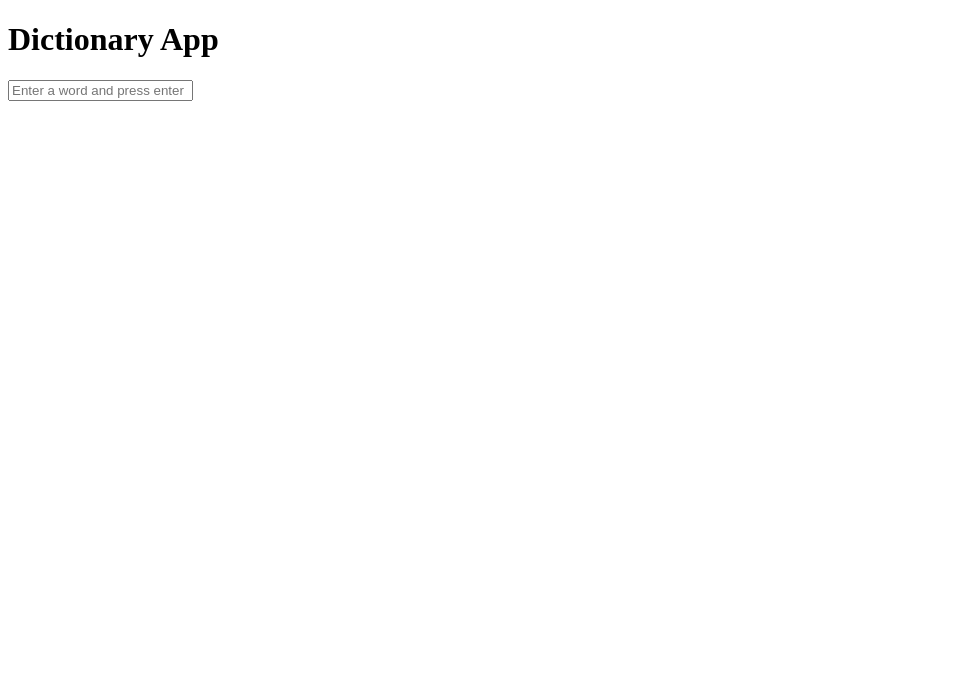
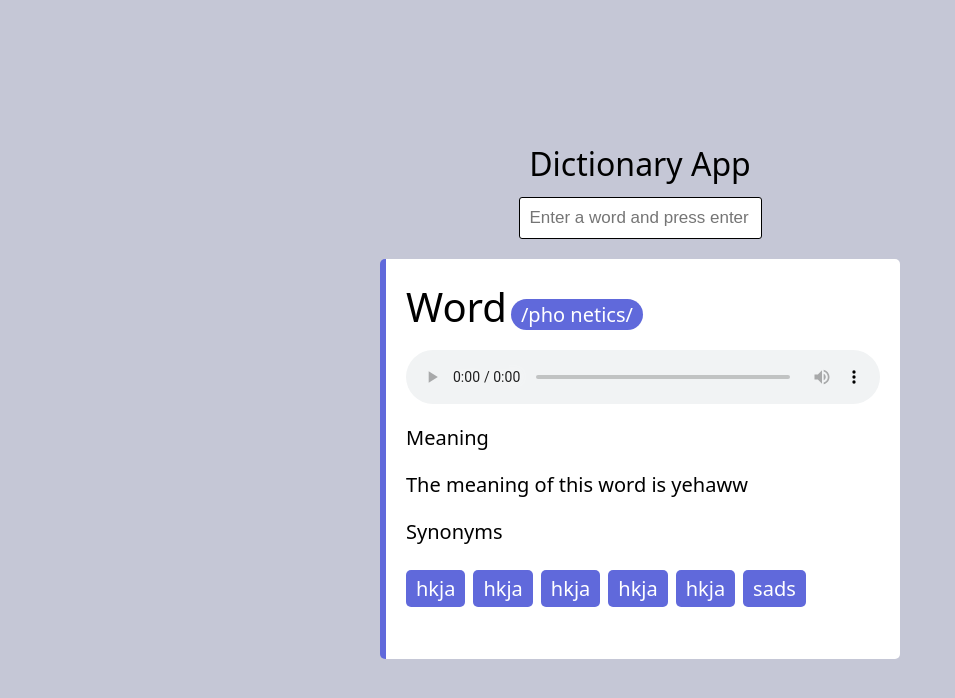
Before and after one commit to Cryptonal/Dictionary-App, a plain HTML site: page index.html in a window 1280 px wide. Shown: the whole page, without its empty margins (0-955 px from the left). Drawn offline with Linux system fonts and the light colour scheme.

Commit message:
html structure and Css

```diff
--- a/index.html
+++ b/index.html
@@ -18,6 +18,24 @@
             type="text"
             placeholder="Enter a word and press enter">
         </div>
+
+        <div class="result">
+            <h1 class="word">Word</h1>
+            <p class="phonetics">/pho netics/</p>
+            <audio src="//ssl.gstatic.com/dictionary/static/sounds/20200429/hello--_gb_1.mp3" controls></audio>
+            <p class="wordmeaning">Meaning</p><br>
+            <p class="word-definition">The meaning of this word is yehaww</p><br>
+            <p class="wordmeaning">Synonyms</p>
+            <div class="synonyms">
+                <p class="pills">hkja</p>
+                <p class="pills">hkja</p>
+                <p class="pills">hkja</p>
+                <p class="pills">hkja</p>
+                <p class="pills">hkja</p>
+                <p class="pills">sads</p>
+            </div>
+
+        </div>
     </div>
 
     <script src="script.js"></script>
--- a/styles.css
+++ b/styles.css
@@ -0,0 +1,92 @@
+*{
+    margin: 0;
+    padding: 0;
+    box-sizing: border-box;
+}
+
+.container{
+    display: flex;
+    width: 100%;
+    height: 100vh;
+    box-sizing: border-box;
+    flex-direction: column;
+    align-items: center;
+    justify-content: center;
+    background: #c5c7d6;
+}
+
+h1{
+    font-weight: 300;
+    font-family: system-ui, -apple-system, BlinkMacSystemFont, 'Segoe UI', Roboto, Oxygen, Ubuntu, Cantarell, 'Open Sans', 'Helvetica Neue', sans-serif;
+    margin-bottom: 12px;
+}
+
+.search-field{
+    padding: 10px;
+    font-size: 17px;
+    color: #1e1e1e;
+    border-radius: 3px;
+    outline: none;
+    border: 1px black solid;
+}
+
+.result{
+
+    margin-top: 20px;
+    width: 520px;
+    height: 400px;
+    border-radius: 5px;
+    padding:20px;
+    overflow-y: scroll;
+    background: #fff;
+    border-left: 6px solid #6069db;
+}
+
+.result h1{
+    font-size: 40px;
+    font-weight: 300;
+    font-family: system-ui, -apple-system, BlinkMacSystemFont, 'Segoe UI', Roboto, Oxygen, Ubuntu, Cantarell, 'Open Sans', 'Helvetica Neue', sans-serif;
+    display: inline;
+}
+
+.result p{
+    display: inline-block;
+    margin-bottom: 20px;
+    font-size: 20px;
+    font-family: system-ui, -apple-system, BlinkMacSystemFont, 'Segoe UI', Roboto, Oxygen, Ubuntu, Cantarell, 'Open Sans', 'Helvetica Neue', sans-serif;
+}
+
+.phonetics{
+    padding: 2px 10px;
+    border-radius: 50px;
+    background-color: #6069db;
+    color:#fff
+}
+
+.result audio{
+    display: block;
+    width: 100%;
+    outline: none;
+    margin-bottom: 20px;
+}
+
+.wordmeaning{
+    font-weight: 500;
+}
+
+.synonyms{
+    display: flex;
+    flex-direction: row;
+    flex-wrap: wrap;
+}
+
+.pills{
+    display: inline-block;
+    padding: 5px 10px;
+    border-radius: 5px;
+    background-color: #6069db;
+    font-weight: 400;
+    font-family: system-ui, -apple-system, BlinkMacSystemFont, 'Segoe UI', Roboto, Oxygen, Ubuntu, Cantarell, 'Open Sans', 'Helvetica Neue', sans-serif;
+    margin: 5px 8px 5px 0;
+    color: #fff;
+}
```
